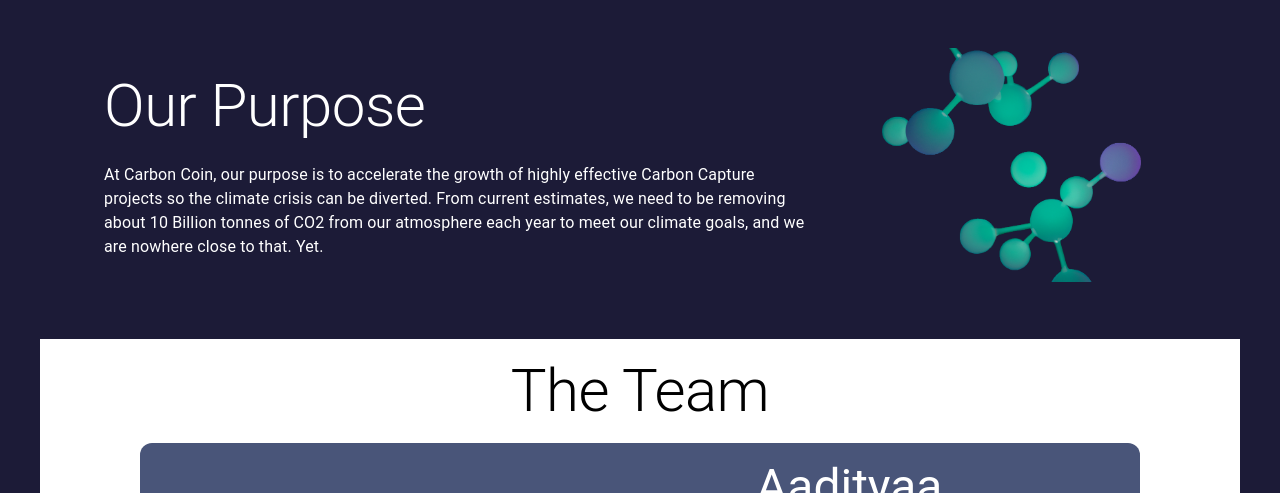
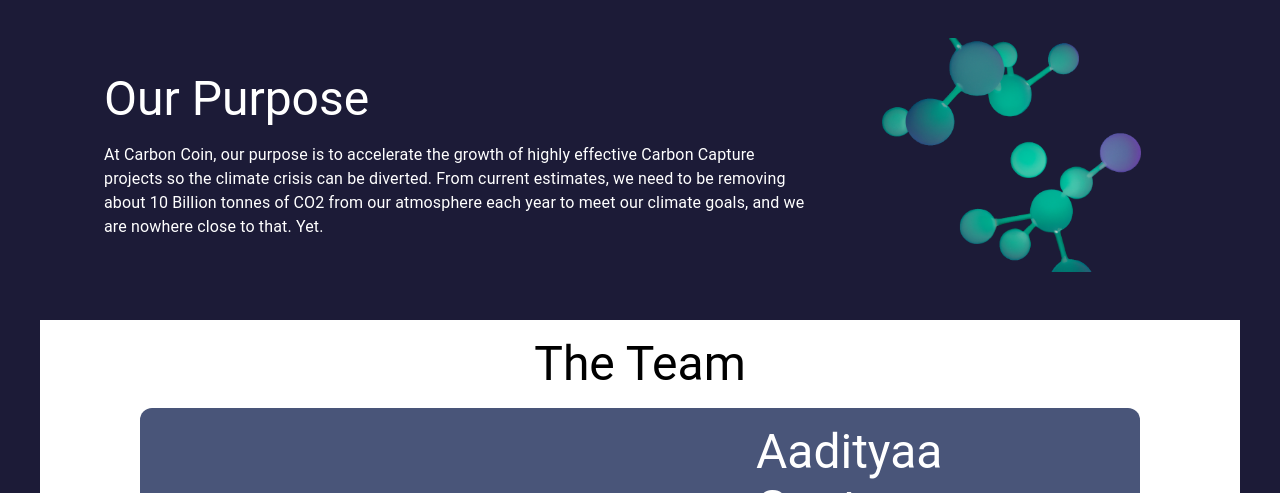
Before and after one commit to Aadityaa23/cc2, a React (Create React App) app: page /AboutUs in a window 1280 px wide. Shown: the part 582-1075 px from the top of the page. Built offline with nearby package versions, Linux system fonts and the light colour scheme.

Commit message:
Added correct alt text for images and updated headers

```diff
--- a/src/components/NavBar.js
+++ b/src/components/NavBar.js
@@ -46,7 +46,7 @@
 									<CardMedia
 										component="img"
 										src={CCLogo}
-										alt="some restaurant"
+										alt="Carbon Coin Logo"
 										sx={{
 											height: 30,
 											width: 60,
--- a/src/pages/AboutUs.js
+++ b/src/pages/AboutUs.js
@@ -41,7 +41,7 @@
 						}}
 					>
 						<Box sx={{ px: isMobile ? 1 : 5, py: 5 }}>
-							<Typography gutterBottom variant="h2">
+							<Typography gutterBottom variant="h3">
 								Our Purpose
 							</Typography>
 							<Typography
@@ -62,7 +62,7 @@
 						<CardMedia
 							component="img"
 							src={AboutPic}
-							alt="some restaurant"
+							alt="molecules"
 							sx={{
 								height: 250,
 								p: 1,
@@ -80,7 +80,7 @@
 						}}
 					>
 						<Typography
-							variant="h2"
+							variant="h3"
 							color="#000000"
 							sx={{
 								p: 2,
@@ -107,7 +107,7 @@
 								<CardMedia
 									component="img"
 									src={AadiImage}
-									alt="some restaurant"
+									alt="Picture of Aadityaa Gupta"
 									sx={{
 										height: 350,
 										widt: 350,
@@ -161,7 +161,7 @@
 								<CardMedia
 									component="img"
 									src={ThongImage}
-									alt="some restaurant"
+									alt="Picture of Hai Thong Nguyen"
 									sx={{
 										height: 350,
 										widt: 350,
--- a/src/pages/DAC.js
+++ b/src/pages/DAC.js
@@ -89,7 +89,7 @@
 						<CardMedia
 							component="img"
 							src={DACPic}
-							alt="some restaurant"
+							alt="molecules"
 							sx={{
 								height: 200,
 								width: 300,
@@ -104,7 +104,7 @@
 						}}
 					>
 						<Typography
-							variant="h2"
+							variant="h3"
 							gutterBottom
 							textAlign="center"
 							sx={{
```
